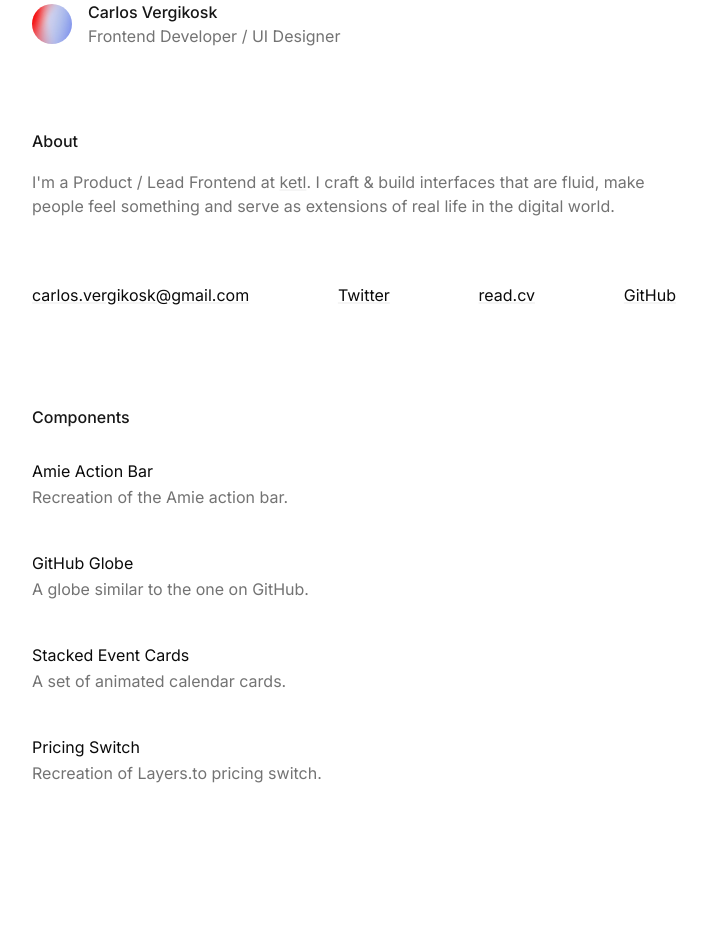
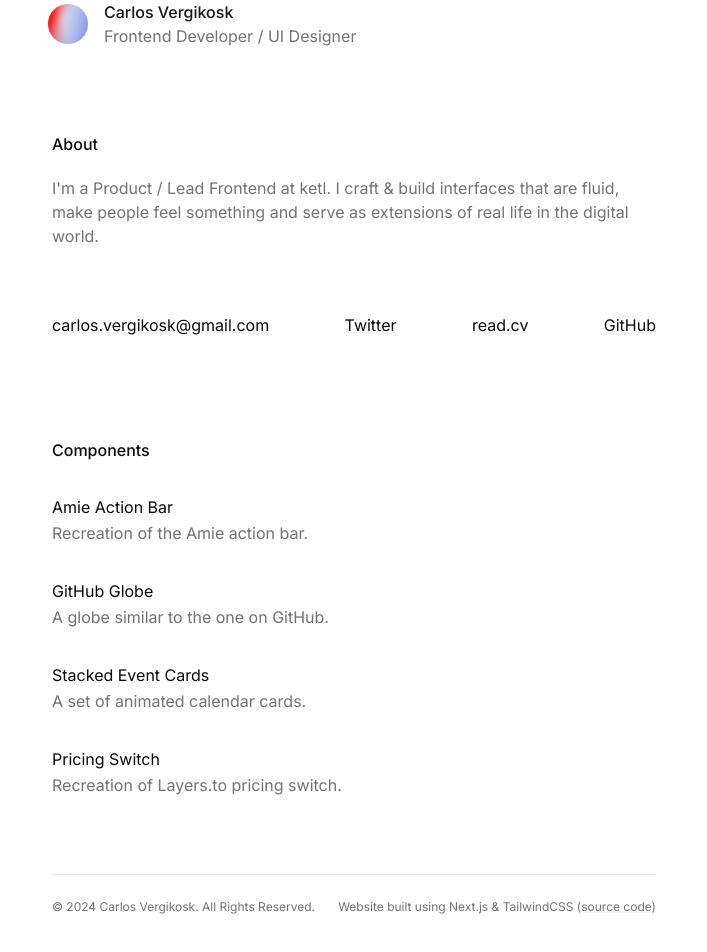
Before and after one commit to CarlosVergikosk/portofolio, a Next.js app: page / in a window 1280 px wide. Shown: the part 80-1032 px from the top of the page, without its empty margins (286-993 px from the left). Before the commit the page ends 942 px from the top, so only its background shows below. Built offline with nearby package versions, Linux system fonts and the light colour scheme.

Commit message:
Update UI components in search bar

```diff
--- a/app/page.tsx
+++ b/app/page.tsx
@@ -1,14 +1,16 @@
 import Header from "@/components/header";
+import { Description } from "@/components/ui/description";
+import { Separator } from "@/components/ui/separator";
+import { Title } from "@/components/ui/title";
 
 export default function Home() {
   return (
-    <div className="mx-auto my-8 max-w-[692px] px-5 py-5 antialiased sm:my-16 sm:px-6 sm:py-0">
+    <div className="mx-auto my-8 max-w-[692px] py-5 antialiased sm:my-16 sm:px-6 sm:py-0">
       <Header />
-      <main className="mx-auto flex w-full flex-col items-center justify-center leading-relaxed">
+      <main className="mx-auto flex w-full flex-col px-5 items-center justify-center leading-relaxed">
         <div>
-          <div className="flex flex-col"></div>
-          <div className="mb-5 text-primary font-medium sm:mb-4">About</div>
-          <p className="leading-[1.5] text-muted-foreground">
+          <Title>About</Title>
+          <Description>
             I'm a Product / Lead Frontend at&nbsp;
             <a
               className="font-normal underline decoration-2 transition-all duration-200 ease-in-out decoration-muted hover:decoration-foreground hover:text-foreground"
@@ -20,7 +22,7 @@ export default function Home() {
             </a>
             . I craft &amp; build interfaces that are fluid, make people feel
             something and serve as extensions of real life in the digital world.
-          </p>
+          </Description>
           <div className="mt-16 flex w-full flex-col justify-between gap-4 sm:flex-row sm:gap-8">
             <a
               href="mailto:j@kbo.sk"
@@ -57,10 +59,8 @@ export default function Home() {
           </div>
         </div>
         <div className="mt-16 w-full sm:mt-24">
-          <div className="mb-5 font-medium text-primary sm:mb-4">
-            Components
-          </div>
-          <div className="flex flex-col gap-y-4">
+          <Title>Components</Title>
+          <div className="flex flex-col gap-y-2">
             <a
               href="/playground/search-bar"
               target="_self"
@@ -115,6 +115,23 @@ export default function Home() {
             </a>
           </div>
         </div>
+        <Separator className="mt-16 mb-6 w-full" />
+        <div className="flex flex-wrap justify-between items-start gap-2 w-full ">
+          <span className="text-muted-foreground text-xs">
+            {`© ${new Date().getFullYear()} Carlos Vergikosk. All Rights Reserved.`}
+          </span>
+          <span className="text-muted-foreground text-xs">
+            {`Website built using Next.js & TailwindCSS `}
+            <a
+              href="https://github.com/CarlosVergikosk/portofolio"
+              target="_blank"
+              rel="noreferrer"
+              className="font-normal underline decoration-1 transition-all duration-200 ease-in-out decoration-muted hover:decoration-foreground"
+            >
+              {"(source code)"}
+            </a>
+          </span>
+        </div>
       </main>
     </div>
   );
--- a/app/playground/pricing-switch/components/PricingAnimated.tsx
+++ b/app/playground/pricing-switch/components/PricingAnimated.tsx
@@ -8,7 +8,6 @@ import React from "react";
 export default function PricingAnimated(): JSX.Element {
   const [yearly, setYearly] = React.useState(false);
 
-  console.log({ yearly });
   return (
     <motion.div className="overflow-hidden flex flex-col items-center">
       <div
@@ -70,7 +69,7 @@ export default function PricingAnimated(): JSX.Element {
             stiffness: 300,
             damping: 15,
             duration: 0.2,
-            delay: 0.08,
+            delay: 0.05,
           }}
           initial={{ rotate: yearly ? 0 : 180 }}
           animate={{ rotate: yearly ? 0 : 180 }}
--- a/app/playground/search-bar/page.tsx
+++ b/app/playground/search-bar/page.tsx
@@ -1,15 +1,16 @@
 import AmieActionBar from "@/app/playground/search-bar/components/AmieActionBar";
 import Header from "@/components/header";
+import { ContentWrapper } from "@/components/ui/content-wrapper";
+import { Description } from "@/components/ui/description";
+import { Title } from "@/components/ui/title";
 
 export default function SearchBar() {
   return (
-    <div className="bg-background-rgb mx-auto my-8 max-w-[692px] px-5 py-5 antialiased sm:my-16 sm:px-6 sm:py-0 overflow-hidden">
+    <div className="bg-background-rgb mx-auto my-8 max-w-[692px] py-5 antialiased sm:my-16 sm:px-6 sm:py-0">
       <Header />
-      <main className="mx-auto flex w-full flex-col items-center justify-center leading-relaxed">
-        <div className="mb-3 w-full items-center justify-center font-medium leading-loose">
-          Amie inspired search bar
-        </div>
-        <p className="w-full text-muted-foreground">
+      <ContentWrapper>
+        <Title>Amie inspired search bar</Title>
+        <Description>
           When I first used&nbsp;
           <a
             className="underline decoration-light-mode-primary/15 decoration-2 transition-all duration-200 ease-in-out font-normal decoration-muted hover:decoration-muted-foreground"
@@ -25,13 +26,13 @@ export default function SearchBar() {
           <br />
           <br />I really enjoyed the animations and transition as well, so I
           decided to recreate some aspects of it and also add a bit more motion.
-        </p>
+        </Description>
         <div className="mt-8 w-full">
           <div className="container flex w-full items-end justify-center whitespace-nowrap rounded-xl border-[1px] border-muted-foreground/20 bg-card h-96 sm:w-full py-10">
             <AmieActionBar />
           </div>
         </div>
-      </main>
+      </ContentWrapper>
     </div>
   );
 }
--- a/app/playground/stack-hover-effect/components/StackedCards/index.tsx
+++ b/app/playground/stack-hover-effect/components/StackedCards/index.tsx
@@ -102,7 +102,7 @@ export default function StackedCards({
                 className={cn(size, "absolute cursor-pointer")}
                 transition={motionConfig.transition}
                 initial={{
-                  opacity: 0,
+                  opacity: 1,
                 }}
                 animate={{
                   y: event.position?.y(y, hover),
--- a/components/header.tsx
+++ b/components/header.tsx
@@ -1,14 +1,38 @@
+"use client";
+
+import { motionConfig } from "@/app/playground/search-bar/motion/config";
 import { Avatar, AvatarFallback, AvatarImage } from "@/components/ui/avatar";
+import { motion } from "framer-motion";
+import { ChevronLeft } from "lucide-react";
 import Image from "next/image";
+import { usePathname } from "next/navigation";
 
 export default function Header() {
+  const pathname = usePathname();
+  const isRoot = pathname === "/";
+
   return (
-    <header className="-mx-4 mx auto mb-16 sm:mb-16">
+    <header className="mx auto mb-16 sm:mb-16 w-full">
       <link rel="icon" type="image/x-icon" href="/cvk.ico" />
+      <div className="flex flex-row items-center gap-2 w-full">
         <a
           href="/"
-        className="flex flex-row items-center gap-4 hover:bg-muted/30 rounded-lg p-4"
+          className="flex flex-row items-center gap-4 hover:bg-muted/30 rounded-lg p-4 w-full"
         >
+          <motion.div
+            initial={{
+              display: isRoot ? "none" : "flex",
+            }}
+            transition={motionConfig.transition}
+            animate={{
+              display: isRoot ? "none" : "flex",
+            }}
+            exit={{
+              display: "none",
+            }}
+          >
+            <ChevronLeft size={24} />
+          </motion.div>
           <Avatar className="h-10 w-10">
             <AvatarImage asChild src="/cvk.svg">
               <Image src="/cvk.svg" alt="logo" width={40} height={40} />
@@ -24,6 +48,7 @@ export default function Header() {
             </span>
           </div>
         </a>
+      </div>
     </header>
   );
 }
--- /dev/null
+++ b/components/ui/content-wrapper.tsx
@@ -0,0 +1,25 @@
+"use client";
+
+import { cn } from "@/lib/utils";
+import * as PopoverPrimitive from "@radix-ui/react-popover";
+import * as React from "react";
+
+const ContentWrapper = React.forwardRef<
+  React.ElementRef<typeof PopoverPrimitive.Content>,
+  React.ComponentPropsWithoutRef<typeof PopoverPrimitive.Content>
+>(({ className, children, ...props }, ref) => (
+  <main
+    className={cn(
+      "mx-auto flex w-full px-5 flex-col items-center justify-center leading-relaxed",
+      className
+    )}
+    {...props}
+    ref={ref}
+  >
+    {children}
+  </main>
+));
+
+ContentWrapper.displayName = "ContentWrapper";
+
+export { ContentWrapper };
--- /dev/null
+++ b/components/ui/description.tsx
@@ -0,0 +1,22 @@
+"use client";
+
+import { cn } from "@/lib/utils";
+import * as PopoverPrimitive from "@radix-ui/react-popover";
+import * as React from "react";
+
+const Description = React.forwardRef<
+  React.ElementRef<typeof PopoverPrimitive.Content>,
+  React.ComponentPropsWithoutRef<typeof PopoverPrimitive.Content>
+>(({ className, children, ...props }, ref) => (
+  <p
+    className={cn("leading-[1.5] w-full text-muted-foreground", className)}
+    {...props}
+    ref={ref}
+  >
+    {children}
+  </p>
+));
+
+Description.displayName = "Description";
+
+export { Description };
--- /dev/null
+++ b/components/ui/title.tsx
@@ -0,0 +1,22 @@
+"use client";
+
+import { cn } from "@/lib/utils";
+import * as PopoverPrimitive from "@radix-ui/react-popover";
+import * as React from "react";
+
+const Title = React.forwardRef<
+  React.ElementRef<typeof PopoverPrimitive.Content>,
+  React.ComponentPropsWithoutRef<typeof PopoverPrimitive.Content>
+>(({ className, children, ...props }, ref) => (
+  <h1
+    className={cn("sm:mb-4 mb-3 w-full font-medium leading-loose", className)}
+    {...props}
+    ref={ref}
+  >
+    {children}
+  </h1>
+));
+
+Title.displayName = "Title";
+
+export { Title };
```
Also changed, not shown: app/playground/globe/page.tsx (+9 -8 lines), app/playground/pricing-switch/page.tsx (+9 -8 lines), app/playground/stack-hover-effect/page.tsx (+9 -8 lines). Lines whose indentation alone changed are shown as unchanged.
